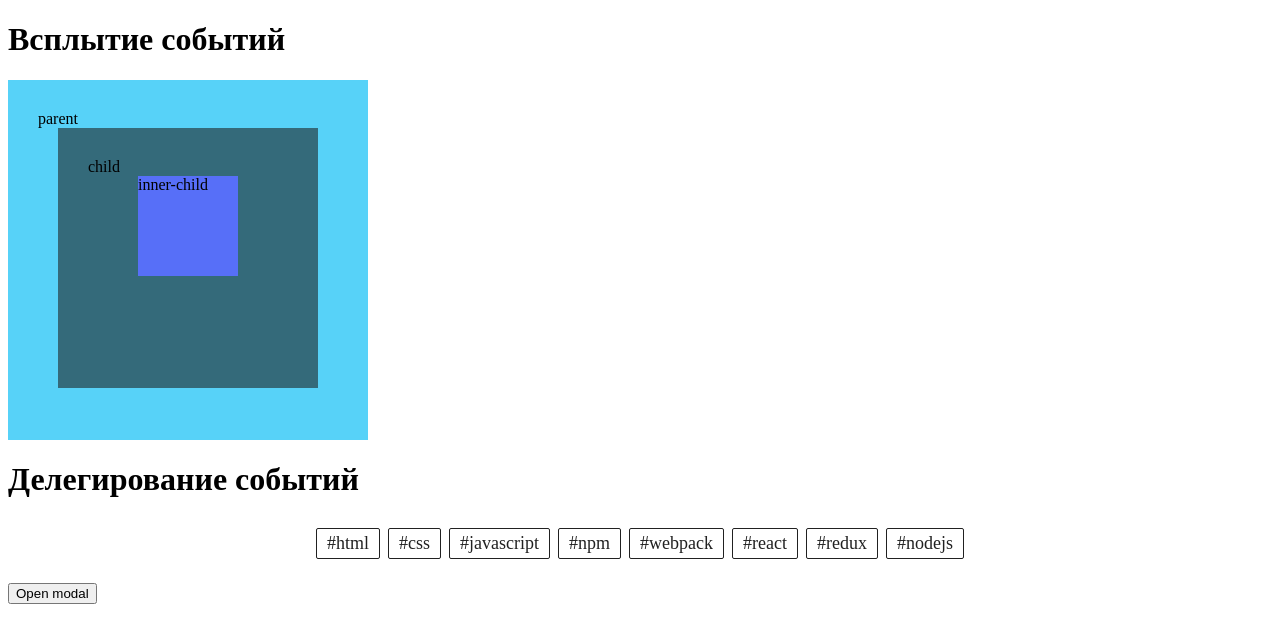
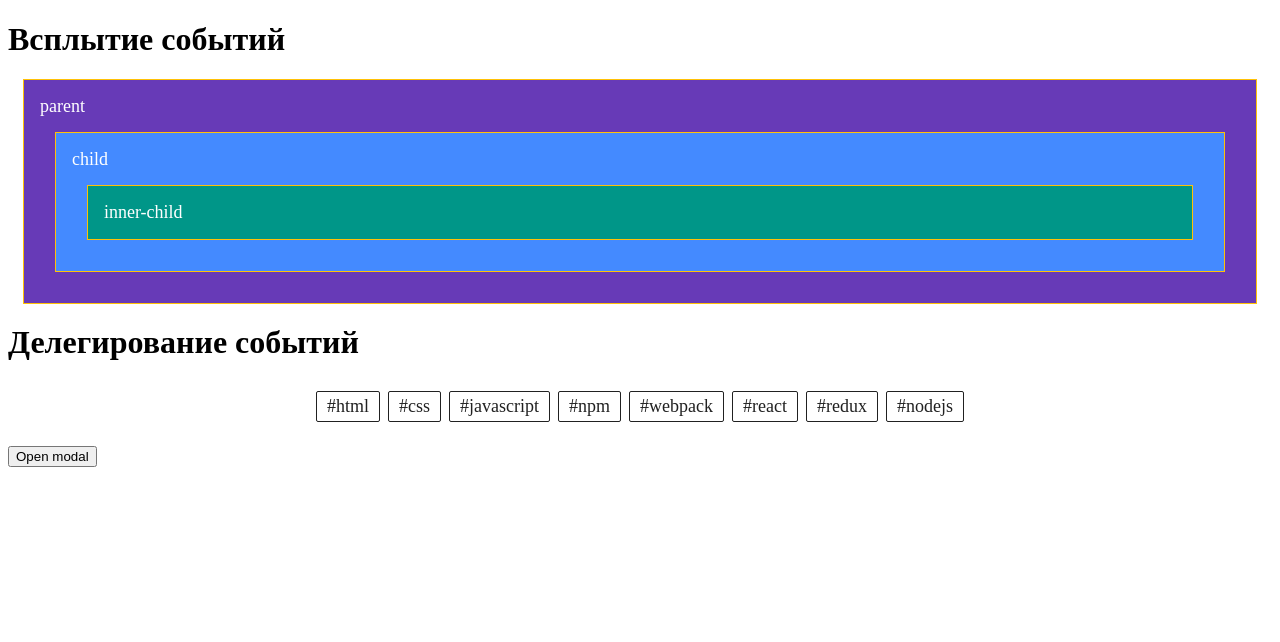
Before and after one commit to bogdanAndrushchenko/bubbling-event-and-modal-window, a plain HTML site: page index.html in a window 1280 px wide. Drawn offline with Linux system fonts and the light colour scheme.

Commit message:
corect index.html & styles

```diff
--- a/css/style.css
+++ b/css/style.css
@@ -1,25 +1,23 @@
-#parent {
-    background-color: rgb(87, 210, 248);
-    width: 300px;
-    height: 300px;
-    padding: 30px;
-}
+#parent, #child, #inner-child {
+    margin: 1rem;
+    padding: 16px;
+    outline: 1px solid #FFC107;
+    color: #fff;
+    font-weight: 500;
+    font-size: 18px;
+  }
 
-#child {
-    background-color: rgb(52, 106, 122);
-    width: 200px;
-    height: 200px;
-    margin: auto;
-    padding: 30px;
-}
+  #parent {
+    background-color: #673AB7;
+  }
 
-#inner-child {
+  #child {
+    background-color: #448AFF;
+  }
 
-    background-color: rgb(87, 111, 248);
-    width: 100px;
-    height: 100px;
-    margin: auto;
-}
+  #inner-child {
+    background-color: #009688;
+  }
 
 .tags {
     display: flex;
--- a/index.html
+++ b/index.html
@@ -4,7 +4,7 @@
 <head>
     <meta charset="UTF-8">
     <meta name="viewport" content="width=device-width, initial-scale=1.0">
-    <title>8 Module</title>
+    <title>Bubbling&Modal_Window</title>
     <link rel="stylesheet" href="css/style.css">
 </head>
 
```
